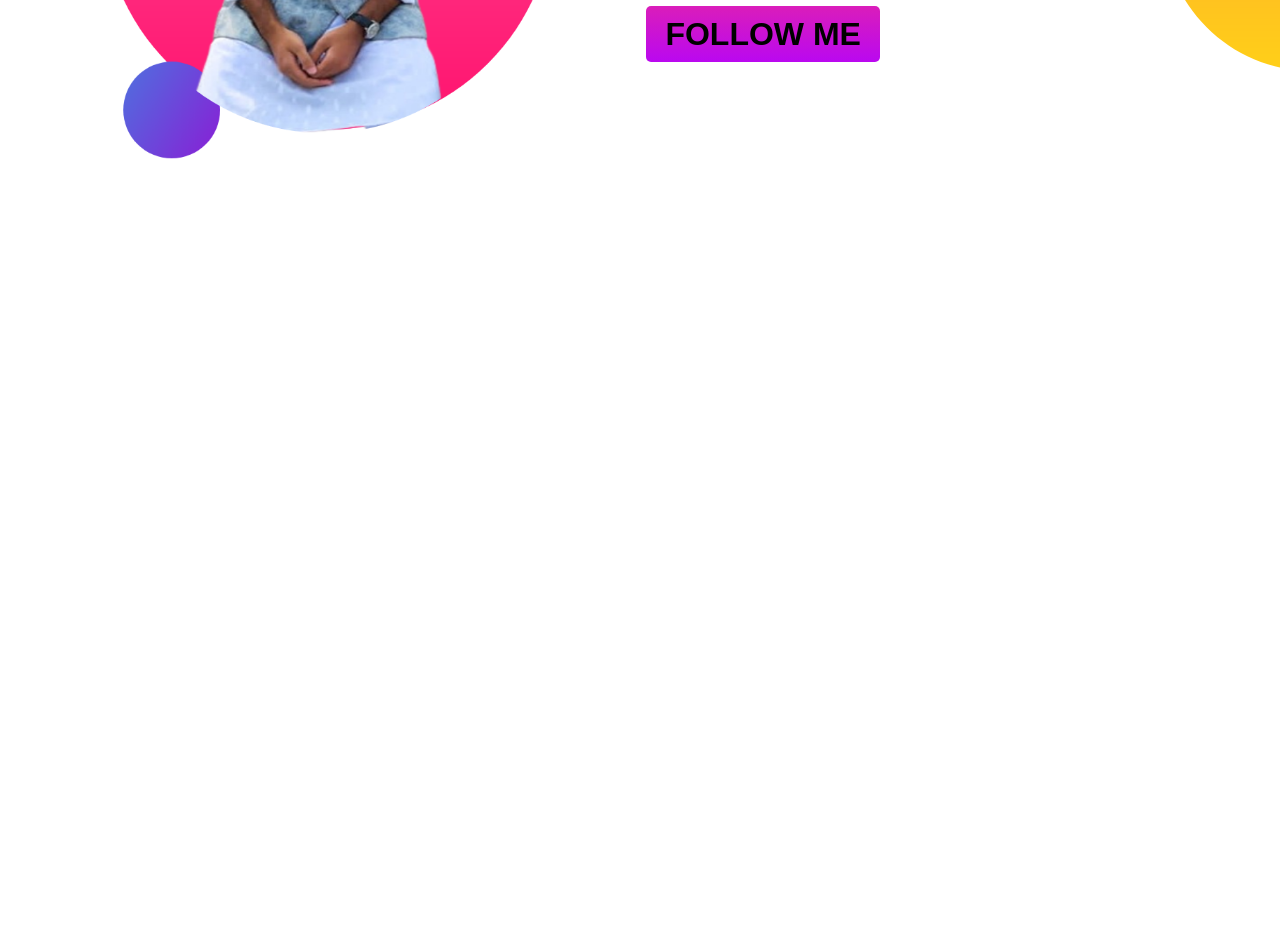
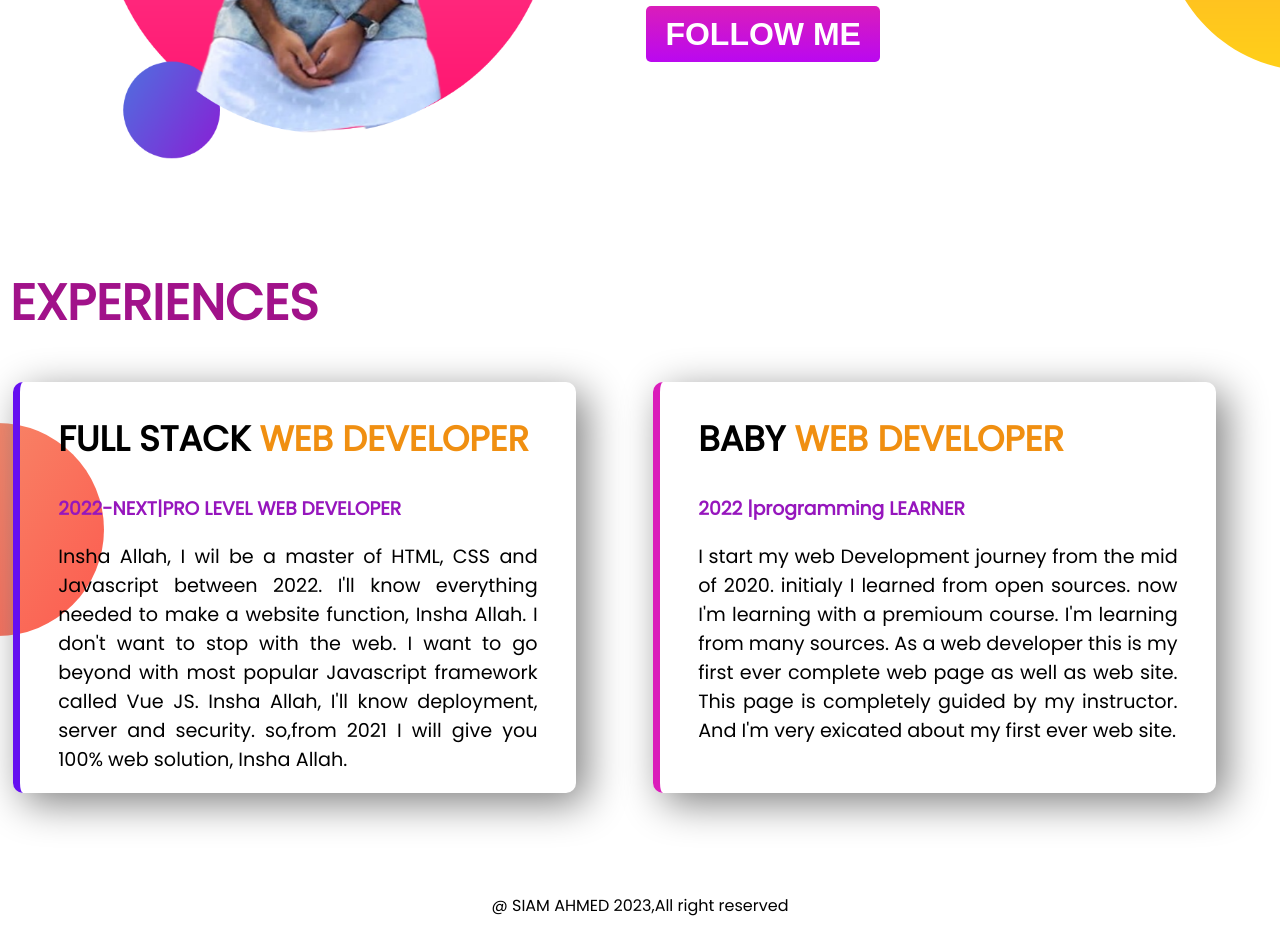
Before and after one commit to SiamAhmed7/developer-protfolio, a plain HTML site: page index.html in a window 1280 px wide. Shown: the part 927-1861 px from the top of the page. Before the commit the page ends 1193 px from the top, so only its background shows below. Drawn offline with Linux system fonts and the light colour scheme.

Commit message:
initial commit

```diff
--- a/index.html
+++ b/index.html
@@ -13,7 +13,7 @@
 </head>
 
 <body>
-    <section class="sec-1">
+    <section class="sec-1 flexibale">
         <div class="half-width">
             <h1>Welcome TO</h1>
             <h1> <span class="h1-2">Siam Ahmed </span>Pogramming World </h1>
@@ -26,7 +26,7 @@
         </div>
         <div class="half-width-2"><img src="image/my-firstbg.png" alt="first-img"></div>
     </section>
-    <section class="sec-2">
+    <section class="sec-2 flexibale">
         <div class="half-width">
             <img src="image/my-bg2.png" alt="">
         </div>
@@ -40,6 +40,37 @@
 
         </div>
     </section>
+    <section class="sec-3">
+        <h1 class="exp">EXPERIENCES</h1>
+        <div class="flexibale">
+            <div class="exp-item">
+                <h1>FULL STACK <span class="webdeveloper">WEB DEVELOPER</span></h1>
+                <h3 class="pro-biginer">2022-NEXT|PRO LEVEL WEB DEVELOPER</h3>
+                <p class="p-1">Insha Allah, I wil be a master of HTML, CSS and Javascript between 2022. I'll know
+                    everything needed
+                    to
+                    make a website function, Insha Allah. I don't want to stop with the web. I want to go beyond with
+                    most
+                    popular Javascript framework called Vue JS. Insha Allah, I'll know deployment, server and security.
+                    so,from 2021 I will give you 100% web solution, Insha Allah.</p>
+            </div>
+            <div class="exp-item-2">
+                <h1>BABY <span class="webdeveloper">WEB DEVELOPER</span></h1>
+                <h3 class="pro-biginer">2022 |programming LEARNER</h3>
+                <P class="p-1">I start my web Development journey from the mid of 2020. initialy I learned from open
+                    sources. now
+                    I'm
+                    learning with a premioum course. I'm learning from many sources. As a web developer this is my first
+                    ever complete web page as well as web site. This page is completely guided by my instructor. And I'm
+                    very exicated about my first ever web site.
+
+                </P>
+            </div>
+        </div>
+    </section>
 </body>
+<footer>
+    <p>@ SIAM AHMED 2023,All right reserved</p>
+</footer>
 
 </html>
--- a/style.css
+++ b/style.css
@@ -24,7 +24,7 @@ h1 {
     font-size: larger;
 }
 
-section {
+.flexibale {
     display: flex;
     margin-bottom: 100px;
 }
@@ -45,7 +45,7 @@ section {
     background-image: linear-gradient(#EC9F05, #FF4E00);
     padding: 10px 19px 10px 19px;
     border-radius: 5px;
-    color: black;
+    color: whitesmoke;
     font-weight: 700;
     font-size: xx-large;
     font-family: Arial, Helvetica, sans-serif;
@@ -56,12 +56,24 @@ section {
     background-repeat: no-repeat;
 }
 
+.sec-2 {
+    background-image: url(image/dream-bg.png);
+    background-repeat: no-repeat;
+    background-position: right;
+}
+
+.sec-3 {
+    background-image: url(image/exp-bg.png);
+    background-repeat: no-repeat;
+    background-position: left;
+}
+
 .facebook {
     text-decoration: none;
     background-image: linear-gradient(#da1dba, #ba08f0);
     padding: 10px 19px 10px 19px;
     border-radius: 5px;
-    color: black;
+    color: white;
     font-weight: 700;
     font-family: Arial, Helvetica, sans-serif;
     font-size: xx-large;
@@ -79,12 +91,6 @@ section {
     font-size: 25px;
 }
 
-.sec-2 {
-    background-image: url(image/dream-bg.png);
-    background-repeat: no-repeat;
-    background-position: right;
-}
-
 .half-width-2 {
     width: 50%;
     padding-right: 6%;
@@ -93,3 +99,44 @@ section {
 .half-width-2 img {
     width: 90%;
 }
+
+.pro-biginer {
+    color: #9616bd;
+}
+
+.exp {
+    padding-left: 10px;
+    font-size: 50px;
+    color: #a1128a;
+}
+
+.exp-item {
+    width: 50%;
+    padding-left: 3%;
+    padding-right: 3%;
+    box-shadow: 10px 10px 40px gray;
+    margin-left: 1%;
+    margin-right: 5%;
+    border-radius: 10px;
+    border-left: 7px solid #650ff0;
+}
+
+.exp-item-2 {
+    width: 50%;
+    padding-right: 3%;
+    padding-left: 3%;
+    box-shadow: 10px 10px 40px gray;
+    margin-left: 1%;
+    margin-right: 5%;
+    border-left: 7px solid #da1dba;
+    border-radius: 10px;
+
+}
+
+.webdeveloper {
+    color: #f08f11;
+}
+
+footer p {
+    text-align: center;
+}
```
